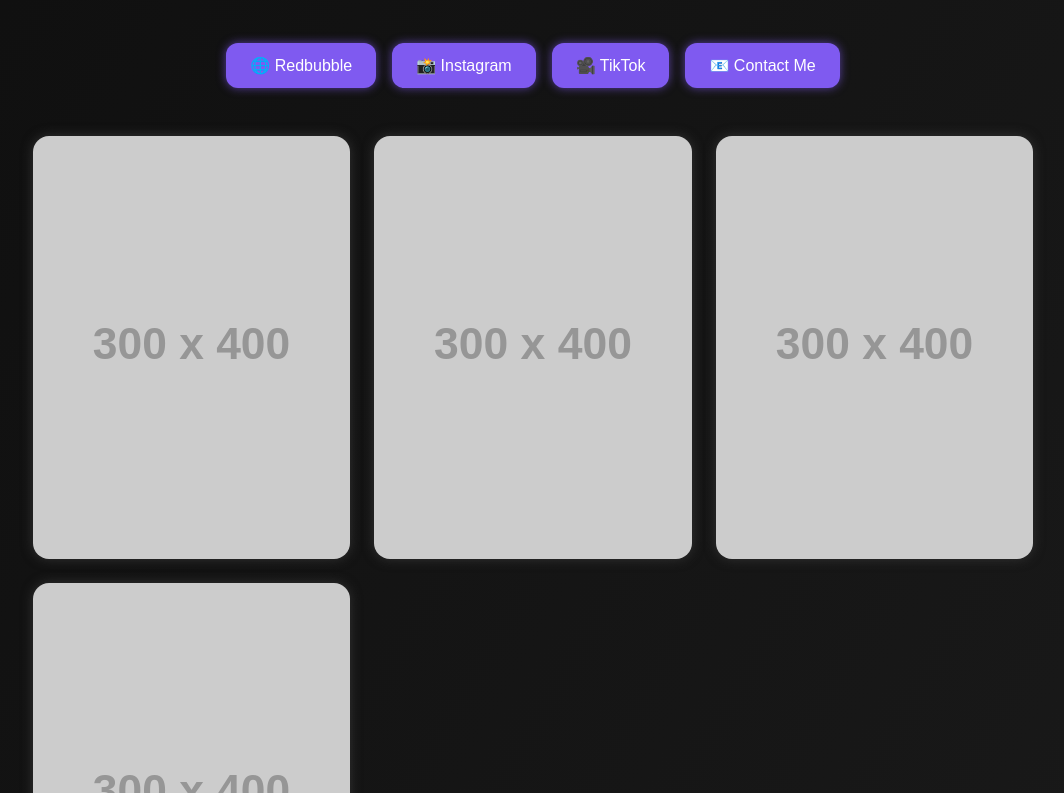
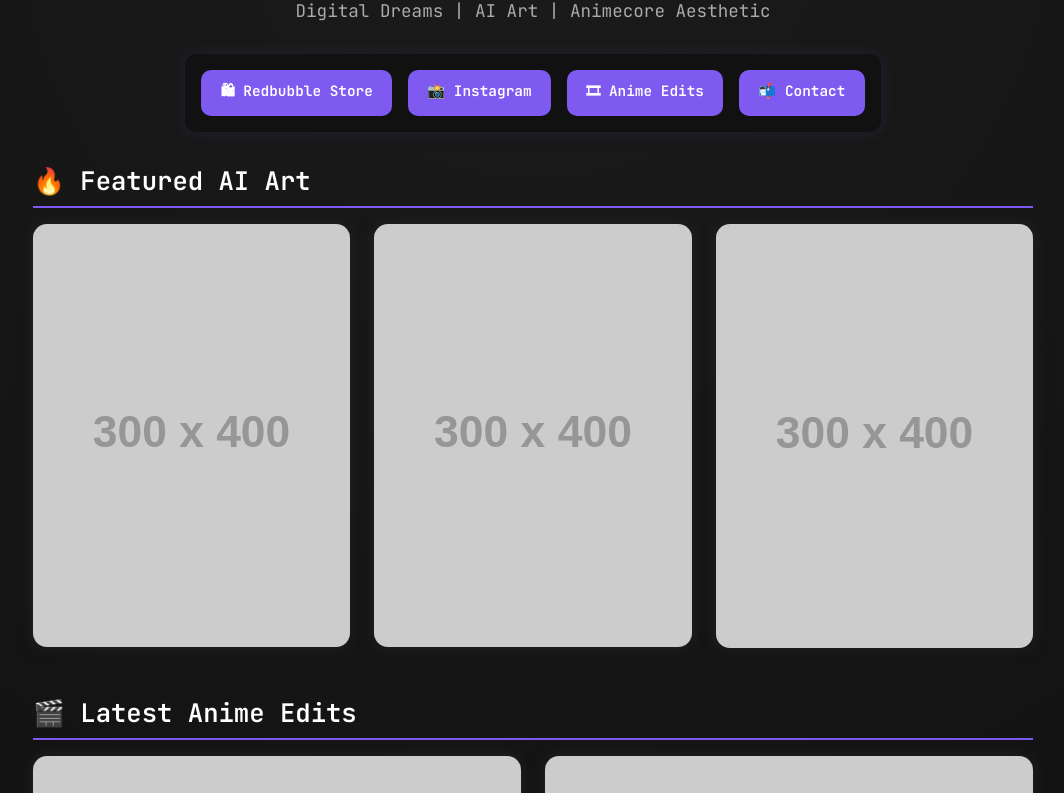
Before and after one commit to prideofnooon/prideofnooon.github.io, a plain HTML site: page index.html in a window 1280 px wide. Shown: the part 121-914 px from the top of the page, without its empty margins (107-1171 px from the left). Drawn offline with Linux system fonts and the light colour scheme; placeholder pictures from the web are drawn by us; a web font is replaced by a local one.

Commit message:
Update site

```diff
--- a/index.html
+++ b/index.html
@@ -2,89 +2,109 @@
 <head>
   <meta charset="UTF-8" />
   <meta name="viewport" content="width=device-width, initial-scale=1.0" />
-  <title>Prideofnooon | Digital World</title>
-  <link rel="preconnect" href="https://fonts.googleapis.com">
-  <link rel="preconnect" href="https://fonts.gstatic.com" crossorigin>
-  <link href="https://fonts.googleapis.com/css2?family=Orbitron:wght@500&family=Zen+Dots&display=swap" rel="stylesheet">
+  <title>Prideofnooon | Digital Vibes</title>
+  <link href="https://fonts.googleapis.com/css2?family=Orbitron:wght@600&family=JetBrains+Mono:wght@400;600&display=swap" rel="stylesheet">
   <style>
     * {
       margin: 0;
       padding: 0;
       box-sizing: border-box;
     }body {
-  font-family: 'Zen Dots', sans-serif;
-  background: linear-gradient(120deg, #0f0f0f, #1a1a1a);
-  color: #fff;
+  font-family: 'JetBrains Mono', monospace;
+  background: radial-gradient(circle at top, #1b1b1b, #0e0e0e);
+  color: #e0e0e0;
   min-height: 100vh;
   display: flex;
   flex-direction: column;
   align-items: center;
   padding: 2rem;
-  overflow-x: hidden;
 }
 
 header {
   text-align: center;
-  margin-bottom: 3rem;
   animation: fadeIn 1.5s ease-in-out;
 }
 
 header h1 {
   font-family: 'Orbitron', sans-serif;
-  font-size: 2.5rem;
-  color: #fff;
-  text-shadow: 0 0 10px #7f5af0;
+  font-size: 3rem;
+  color: #a78bfa;
+  text-shadow: 0 0 20px #7f5af0;
+  margin-bottom: 0.5rem;
 }
 
-.button-container {
+header p {
+  font-size: 1.1rem;
+  color: #aaa;
+  margin-bottom: 2rem;
+}
+
+nav {
+  background: #111;
+  padding: 1rem;
+  border-radius: 12px;
+  box-shadow: 0 0 15px #7f5af020;
+  margin-bottom: 2rem;
   display: flex;
   gap: 1rem;
   flex-wrap: wrap;
   justify-content: center;
-  margin-bottom: 3rem;
 }
 
-.button-container a {
+nav a {
   text-decoration: none;
   color: #fff;
   background: #7f5af0;
-  padding: 0.8rem 1.5rem;
-  border-radius: 12px;
+  padding: 0.7rem 1.2rem;
+  border-radius: 10px;
   transition: 0.3s ease;
-  box-shadow: 0 0 10px #7f5af0a0;
+  font-weight: bold;
+  font-size: 0.9rem;
 }
 
-.button-container a:hover {
+nav a:hover {
   background: #a78bfa;
   transform: scale(1.05);
 }
 
+.section {
+  width: 100%;
+  max-width: 1000px;
+  margin-bottom: 3rem;
+  animation: fadeIn 2s ease-in-out;
+}
+
+.section h2 {
+  font-size: 1.6rem;
+  margin-bottom: 1rem;
+  border-bottom: 2px solid #7f5af0;
+  padding-bottom: 0.5rem;
+  color: #fff;
+}
+
 .gallery {
   display: grid;
-  grid-template-columns: repeat(auto-fit, minmax(250px, 1fr));
+  grid-template-columns: repeat(auto-fit, minmax(220px, 1fr));
   gap: 1.5rem;
-  width: 100%;
-  max-width: 1000px;
-  animation: fadeIn 1s ease-in-out 0.5s backwards;
 }
 
 .gallery img {
   width: 100%;
-  border-radius: 16px;
-  box-shadow: 0 0 12px #333;
+  border-radius: 14px;
+  box-shadow: 0 0 15px #222;
   transition: transform 0.3s ease;
 }
 
 .gallery img:hover {
-  transform: scale(1.03);
+  transform: scale(1.05);
 }
 
 footer {
   margin-top: auto;
   text-align: center;
-  color: #999;
+  color: #666;
   font-size: 0.8rem;
-  margin-top: 4rem;
+  padding: 2rem 0 0;
 }
 
 @keyframes fadeIn {
@@ -97,19 +117,27 @@ footer {
 <body>
   <header>
     <h1>𓆩 Prideofnooon 𓆪</h1>
-    <p>Digital Aesthetic | AI Creations | Anime Vibes</p>
-  </header>  <div class="button-container">
-    <a href="#">🌐 Redbubble</a>
+    <p>Digital Dreams | AI Art | Animecore Aesthetic</p>
+  </header>  <nav>
+    <a href="#">🛍 Redbubble Store</a>
     <a href="#">📸 Instagram</a>
-    <a href="#">🎥 TikTok</a>
-    <a href="#">📧 Contact Me</a>
-  </div>  <div class="gallery">
-    <img src="https://via.placeholder.com/300x400/1f1f1f/ffffff?text=AI+Art+1" alt="AI Art 1">
-    <img src="https://via.placeholder.com/300x400/1f1f1f/ffffff?text=AI+Art+2" alt="AI Art 2">
-    <img src="https://via.placeholder.com/300x400/1f1f1f/ffffff?text=AI+Edit+1" alt="AI Edit 1">
-    <img src="https://via.placeholder.com/300x400/1f1f1f/ffffff?text=Anime+Edit" alt="Anime Edit">
+    <a href="#">🎞 Anime Edits</a>
+    <a href="#">📬 Contact</a>
+  </nav>  <div class="section">
+    <h2>🔥 Featured AI Art</h2>
+    <div class="gallery">
+      <img src="https://via.placeholder.com/300x400/1f1f1f/ffffff?text=AI+Art+1" alt="AI Art 1">
+      <img src="https://via.placeholder.com/300x400/1f1f1f/ffffff?text=AI+Art+2" alt="AI Art 2">
+      <img src="https://via.placeholder.com/300x400/1f1f1f/ffffff?text=AI+Art+3" alt="AI Art 3">
+    </div>
+  </div>  <div class="section">
+    <h2>🎬 Latest Anime Edits</h2>
+    <div class="gallery">
+      <img src="https://via.placeholder.com/300x400/1f1f1f/ffffff?text=Edit+1" alt="Edit 1">
+      <img src="https://via.placeholder.com/300x400/1f1f1f/ffffff?text=Edit+2" alt="Edit 2">
+    </div>
   </div>  <footer>
-    <p>© 2025 Prideofnooon | Made with <3 by you & ChatGPT</p>
+    <p>© 2025 Prideofnooon | All rights reserved</p>
   </footer>
 </body>
 </html>
```
